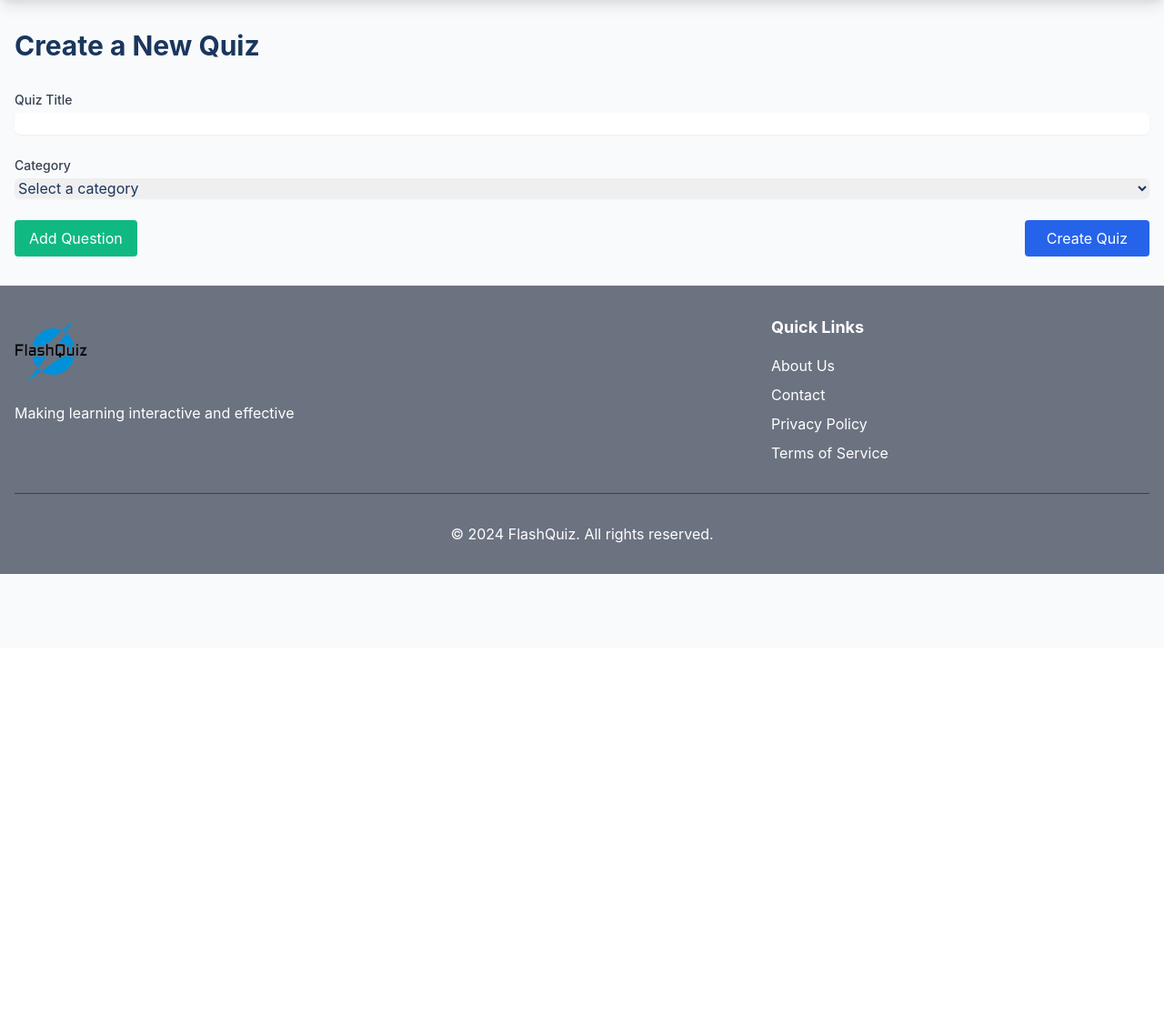
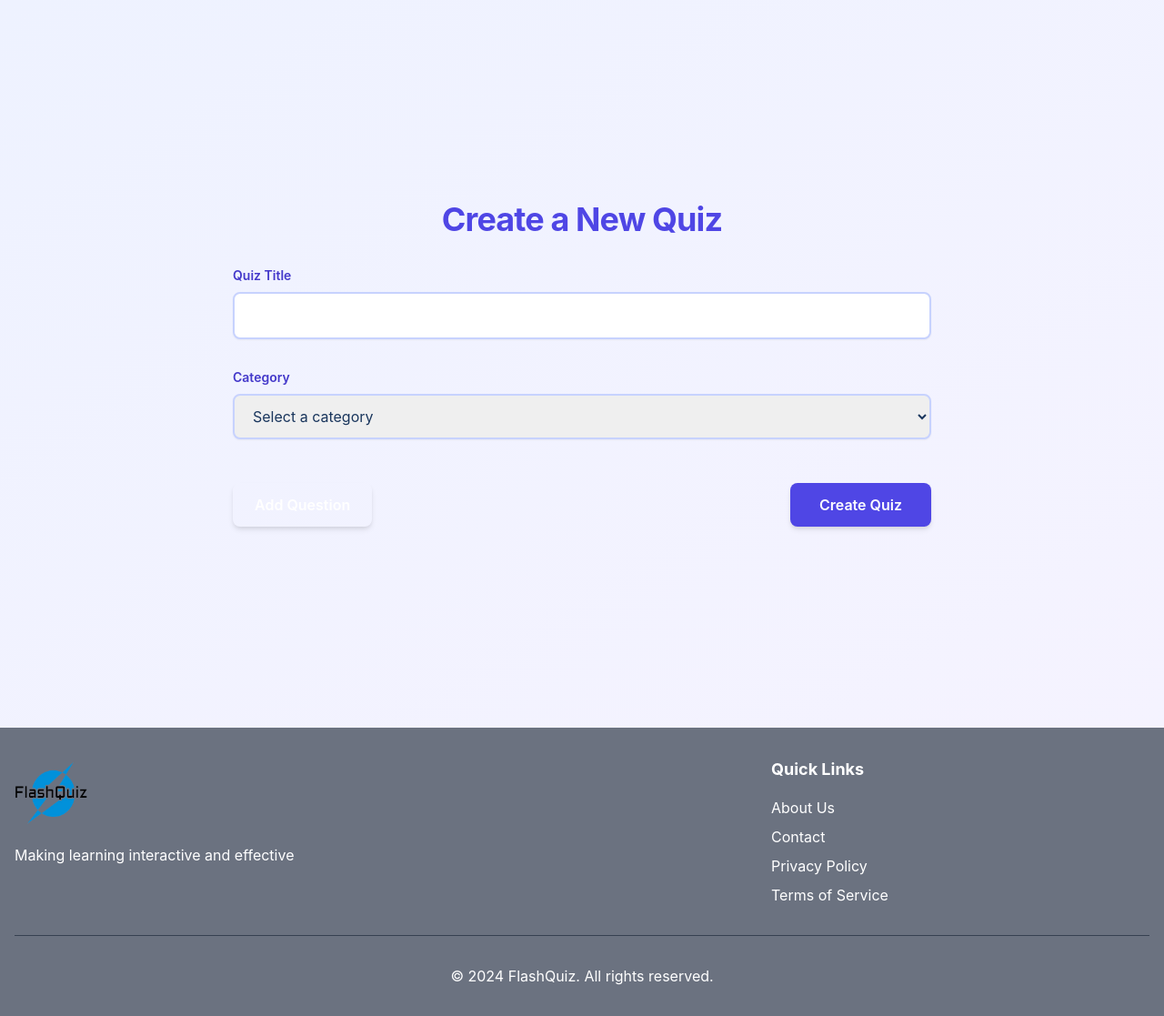
Before and after one commit to Omar-Elsendiony/FlashQuiz, a Flask app: page /create-quiz in a window 1280 px wide. Shown: the part 88-1205 px from the top of the page at 91% size. Before the commit the page ends 719 px from the top, so only its background shows below. Run offline with Flask 3, Linux system fonts and the light colour scheme; tables that the repository leaves empty hold one stand-in row (values such as "Sample post").

Commit message:
Creating Quiz

```diff
--- a/app.py
+++ b/app.py
@@ -45,6 +45,16 @@
 # cors = CORS(app, resources={r"/*": {"origins": "0.0.0.0"}})
 cors = CORS(app)
 
+# Initialize Flask Login
+login_manager = LoginManager()
+login_manager.init_app(app)
+login_manager.login_view = 'login'
+
+
+@login_manager.user_loader
+def load_user(user_id):
+    """Load user by ID."""
+    return User.query.get(int(user_id))
 
 
 @app.teardown_appcontext
@@ -128,10 +138,13 @@
     return render_template('create_quiz.html', categories=categories)
 
 
+
+
+
 if __name__ == "__main__":
     """ Main Function """
-    host = environ.get('MATHS_API_HOST')
-    port = environ.get('MATHS_API_PORT')
+    host = environ.get('FLASH_QUIZ_API_HOST')
+    port = environ.get('FLASH_QUIZ_API_PORT')
     # login_manager = LoginManager()
     # login_manager.login_view = 'auth.login'
     # login_manager.init_app(app)
--- a/templates/base.html
+++ b/templates/base.html
@@ -93,6 +93,7 @@
             display: block;
         }
     </style>
+    {% block head %}{% endblock %}
 
 </head>
 <body class="bg-gray-50">
--- a/templates/create_quiz.html
+++ b/templates/create_quiz.html
@@ -1,28 +1,48 @@
 {% extends "base.html" %}
+
+{% block head %}
+{% endblock %}
+
 {% block content %}
 
-<main class="max-w-7xl mx-auto px-4 py-8">
-    <h1 class="text-3xl font-bold mb-8">Create a New Quiz</h1>
-    <form id="quiz-form" method="POST" class="space-y-6">
-        <div>
-            <label for="quiz-title" class="block text-sm font-medium text-gray-700">Quiz Title</label>
-            <input type="text" id="quiz-title" name="quiz-title" required class="mt-1 block w-full rounded-md border-gray-300 shadow-sm focus:border-blue-500 focus:ring-blue-500">
+<main class="max-w-7xl mx-auto px-4 py-8 flex flex-col justify-center items-center min-h-screen bg-gradient-to-br from-indigo-50 to-purple-50">
+    <h1 class="text-4xl font-bold mb-8 text-indigo-600 tracking-tight">Create a New Quiz</h1>
+    <form id="quiz-form" method="POST" class="space-y-8 w-full max-w-3xl">
+        <div class="transition-all duration-200 hover:transform hover:scale-[1.02]">
+            <label for="quiz-title" class="block text-sm font-semibold text-indigo-700 mb-2">Quiz Title</label>
+            <input type="text" id="quiz-title" name="quiz-title" required
+                class="mt-1 block w-full rounded-lg border-2 border-indigo-200 shadow-sm
+                focus:border-indigo-500 focus:ring-2 focus:ring-indigo-400 focus:ring-opacity-50
+                px-4 py-3 transition-all duration-200">
         </div>
-        <div>
-            <label for="quiz-category" class="block text-sm font-medium text-gray-700">Category</label>
-            <select id="quiz-category" name="quiz-category" required class="mt-1 block w-full rounded-md border-gray-300 shadow-sm focus:border-blue-500 focus:ring-blue-500">
+        <div class="transition-all duration-200 hover:transform hover:scale-[1.02]">
+            <label for="quiz-category" class="block text-sm font-semibold text-indigo-700 mb-2">Category</label>
+            <select id="quiz-category" name="quiz-category" required
+                class="mt-1 block w-full rounded-lg border-2 border-indigo-200 shadow-sm
+                focus:border-indigo-500 focus:ring-2 focus:ring-indigo-400 focus:ring-opacity-50
+                px-4 py-3 transition-all duration-200">
                 <option value="">Select a category</option>
                 {% for category in categories %}
                 <option value="{{ category.id }}">{{ category.name }}</option>
                 {% endfor %}
             </select>
         </div>
-        <div id="questions-container" class="space-y-4">
+        <div id="questions-container" class="space-y-6">
             <!-- Questions will be added here dynamically -->
         </div>
-        <div class="flex justify-between">
-            <button type="button" onclick="addQuestion()" class="bg-green-500 text-white px-4 py-2 rounded hover:bg-green-600">Add Question</button>
-            <button type="submit" class="bg-blue-600 text-white px-6 py-2 rounded hover:bg-blue-700">Create Quiz</button>
+        <div class="flex justify-between pt-4">
+            <button type="button" onclick="addQuestion()"
+                class="bg-emerald-500 text-white px-6 py-3 rounded-lg font-semibold
+                hover:bg-emerald-600 transform hover:scale-105 transition-all duration-200
+                shadow-md hover:shadow-lg">
+                Add Question
+            </button>
+            <button type="submit"
+                class="bg-indigo-600 text-white px-8 py-3 rounded-lg font-semibold
+                hover:bg-indigo-700 transform hover:scale-105 transition-all duration-200
+                shadow-md hover:shadow-lg">
+                Create Quiz
+            </button>
         </div>
     </form>
 </main>
@@ -34,32 +54,53 @@
         questionCount++;
         const container = document.getElementById('questions-container');
         const questionDiv = document.createElement('div');
-        questionDiv.className = 'p-4 border rounded';
+        questionDiv.className = 'p-6 border-2 border-indigo-200 rounded-lg shadow-md hover:shadow-lg transition-all duration-200 bg-white';
         questionDiv.innerHTML = `
             <div class="mb-4">
-                <label class="block text-sm font-medium text-gray-700">Question Type</label>
-                <select name="question-type-${questionCount}" onchange="updateQuestionOptions(this)" class="mt-1 block w-full rounded-md border-gray-300 shadow-sm focus:border-blue-500 focus:ring-blue-500">
+                <label class="block text-sm font-semibold text-indigo-700 mb-2">Question Type</label>
+                <select name="question-type-${questionCount}" onchange="updateQuestionOptions(this)"
+                    class="mt-1 block w-full rounded-lg border-2 border-indigo-200 shadow-sm
+                    focus:border-indigo-500 focus:ring-2 focus:ring-indigo-400 focus:ring-opacity-50
+                    px-4 py-3 transition-all duration-200">
                     <option value="mcq">Multiple Choice</option>
                     <option value="true-false">True/False</option>
                 </select>
             </div>
             <div class="mb-4">
-                <label class="block text-sm font-medium text-gray-700">Question</label>
-                <input type="text" name="question-${questionCount}" required class="mt-1 block w-full rounded-md border-gray-300 shadow-sm focus:border-blue-500 focus:ring-blue-500">
+                <label class="block text-sm font-semibold text-indigo-700 mb-2">Question</label>
+                <input type="text" name="question-${questionCount}" required
+                    class="mt-1 block w-full rounded-lg border-2 border-indigo-200 shadow-sm
+                    focus:border-indigo-500 focus:ring-2 focus:ring-indigo-400 focus:ring-opacity-50
+                    px-4 py-3 transition-all duration-200">
             </div>
             <div class="options-container">
                 <div class="mb-4">
-                    <label class="block text-sm font-medium text-gray-700">Options</label>
-                    <div class="space-y-2">
-                        <input type="text" name="option-${questionCount}-1" placeholder="Option 1" required class="mt-1 block w-full rounded-md border-gray-300 shadow-sm focus:border-blue-500 focus:ring-blue-500">
-                        <input type="text" name="option-${questionCount}-2" placeholder="Option 2" required class="mt-1 block w-full rounded-md border-gray-300 shadow-sm focus:border-blue-500 focus:ring-blue-500">
-                        <input type="text" name="option-${questionCount}-3" placeholder="Option 3" required class="mt-1 block w-full rounded-md border-gray-300 shadow-sm focus:border-blue-500 focus:ring-blue-500">
-                        <input type="text" name="option-${questionCount}-4" placeholder="Option 4" required class="mt-1 block w-full rounded-md border-gray-300 shadow-sm focus:border-blue-500 focus:ring-blue-500">
+                    <label class="block text-sm font-semibold text-indigo-700 mb-2">Options</label>
+                    <div class="space-y-3">
+                        <input type="text" name="option-${questionCount}-1" placeholder="Option 1" required
+                            class="mt-1 block w-full rounded-lg border-2 border-indigo-200 shadow-sm
+                            focus:border-indigo-500 focus:ring-2 focus:ring-indigo-400 focus:ring-opacity-50
+                            px-4 py-3 transition-all duration-200">
+                        <input type="text" name="option-${questionCount}-2" placeholder="Option 2" required
+                            class="mt-1 block w-full rounded-lg border-2 border-indigo-200 shadow-sm
+                            focus:border-indigo-500 focus:ring-2 focus:ring-indigo-400 focus:ring-opacity-50
+                            px-4 py-3 transition-all duration-200">
+                        <input type="text" name="option-${questionCount}-3" placeholder="Option 3" required
+                            class="mt-1 block w-full rounded-lg border-2 border-indigo-200 shadow-sm
+                            focus:border-indigo-500 focus:ring-2 focus:ring-indigo-400 focus:ring-opacity-50
+                            px-4 py-3 transition-all duration-200">
+                        <input type="text" name="option-${questionCount}-4" placeholder="Option 4" required
+                            class="mt-1 block w-full rounded-lg border-2 border-indigo-200 shadow-sm
+                            focus:border-indigo-500 focus:ring-2 focus:ring-indigo-400 focus:ring-opacity-50
+                            px-4 py-3 transition-all duration-200">
                     </div>
                 </div>
                 <div class="mb-4">
-                    <label class="block text-sm font-medium text-gray-700">Correct Answer</label>
-                    <select name="correct-answer-${questionCount}" required class="mt-1 block w-full rounded-md border-gray-300 shadow-sm focus:border-blue-500 focus:ring-blue-500">
+                    <label class="block text-sm font-semibold text-indigo-700 mb-2">Correct Answer</label>
+                    <select name="correct-answer-${questionCount}" required
+                        class="mt-1 block w-full rounded-lg border-2 border-indigo-200 shadow-sm
+                        focus:border-indigo-500 focus:ring-2 focus:ring-indigo-400 focus:ring-opacity-50
+                        px-4 py-3 transition-all duration-200">
                         <option value="1">Option 1</option>
                         <option value="2">Option 2</option>
                         <option value="3">Option 3</option>
@@ -67,21 +108,31 @@
                     </select>
                 </div>
             </div>
-            <button type="button" onclick="this.parentElement.remove()" class="text-red-600 hover:text-red-800">Remove Question</button>
+            <button type="button" onclick="this.parentElement.remove()"
+                class="text-red-600 hover:text-red-800 font-semibold flex items-center gap-2 px-4 py-2 rounded-lg
+                hover:bg-red-50 transition-all duration-200">
+                <svg xmlns="http://www.w3.org/2000/svg" class="h-5 w-5" viewBox="0 0 20 20" fill="currentColor">
+                    <path fill-rule="evenodd" d="M9 2a1 1 0 00-.894.553L7.382 4H4a1 1 0 000 2v10a2 2 0 002 2h8a2 2 0 002-2V6a1 1 0 100-2h-3.382l-.724-1.447A1 1 0 0011 2H9zM7 8a1 1 0 012 0v6a1 1 0 11-2 0V8zm5-1a1 1 0 00-1 1v6a1 1 0 102 0V8a1 1 0 00-1-1z" clip-rule="evenodd" />
+                </svg>
+                Remove Question
+            </button>
         `;
         container.appendChild(questionDiv);
     }
 
     function updateQuestionOptions(select) {
-        const questionDiv = select.closest('.p-4');
+        const questionDiv = select.closest('.p-6');
         const optionsContainer = questionDiv.querySelector('.options-container');
         const questionNumber = select.name.split('-')[2];
 
         if (select.value === 'true-false') {
             optionsContainer.innerHTML = `
                 <div class="mb-4">
-                    <label class="block text-sm font-medium text-gray-700">Correct Answer</label>
-                    <select name="correct-answer-${questionNumber}" required class="mt-1 block w-full rounded-md border-gray-300 shadow-sm focus:border-blue-500 focus:ring-blue-500">
+                    <label class="block text-sm font-semibold text-indigo-700 mb-2">Correct Answer</label>
+                    <select name="correct-answer-${questionNumber}" required
+                        class="mt-1 block w-full rounded-lg border-2 border-indigo-200 shadow-sm
+                        focus:border-indigo-500 focus:ring-2 focus:ring-indigo-400 focus:ring-opacity-50
+                        px-4 py-3 transition-all duration-200">
                         <option value="true">True</option>
                         <option value="false">False</option>
                     </select>
@@ -90,17 +141,32 @@
         } else {
             optionsContainer.innerHTML = `
                 <div class="mb-4">
-                    <label class="block text-sm font-medium text-gray-700">Options</label>
-                    <div class="space-y-2">
-                        <input type="text" name="option-${questionNumber}-1" placeholder="Option 1" required class="mt-1 block w-full rounded-md border-gray-300 shadow-sm focus:border-blue-500 focus:ring-blue-500">
-                        <input type="text" name="option-${questionNumber}-2" placeholder="Option 2" required class="mt-1 block w-full rounded-md border-gray-300 shadow-sm focus:border-blue-500 focus:ring-blue-500">
-                        <input type="text" name="option-${questionNumber}-3" placeholder="Option 3" required class="mt-1 block w-full rounded-md border-gray-300 shadow-sm focus:border-blue-500 focus:ring-blue-500">
-                        <input type="text" name="option-${questionNumber}-4" placeholder="Option 4" required class="mt-1 block w-full rounded-md border-gray-300 shadow-sm focus:border-blue-500 focus:ring-blue-500">
+                    <label class="block text-sm font-semibold text-indigo-700 mb-2">Options</label>
+                    <div class="space-y-3">
+                        <input type="text" name="option-${questionNumber}-1" placeholder="Option 1" required
+                            class="mt-1 block w-full rounded-lg border-2 border-indigo-200 shadow-sm
+                            focus:border-indigo-500 focus:ring-2 focus:ring-indigo-400 focus:ring-opacity-50
+                            px-4 py-3 transition-all duration-200">
+                        <input type="text" name="option-${questionNumber}-2" placeholder="Option 2" required
+                            class="mt-1 block w-full rounded-lg border-2 border-indigo-200 shadow-sm
+                            focus:border-indigo-500 focus:ring-2 focus:ring-indigo-400 focus:ring-opacity-50
+                            px-4 py-3 transition-all duration-200">
+                        <input type="text" name="option-${questionNumber}-3" placeholder="Option 3" required
+                            class="mt-1 block w-full rounded-lg border-2 border-indigo-200 shadow-sm
+                            focus:border-indigo-500 focus:ring-2 focus:ring-indigo-400 focus:ring-opacity-50
+                            px-4 py-3 transition-all duration-200">
+                        <input type="text" name="option-${questionNumber}-4" placeholder="Option 4" required
+                            class="mt-1 block w-full rounded-lg border-2 border-indigo-200 shadow-sm
+                            focus:border-indigo-500 focus:ring-2 focus:ring-indigo-400 focus:ring-opacity-50
+                            px-4 py-3 transition-all duration-200">
                     </div>
                 </div>
                 <div class="mb-4">
-                    <label class="block text-sm font-medium text-gray-700">Correct Answer</label>
-                    <select name="correct-answer-${questionNumber}" required class="mt-1 block w-full rounded-md border-gray-300 shadow-sm focus:border-blue-500 focus:ring-blue-500">
+                    <label class="block text-sm font-semibold text-indigo-700 mb-2">Correct Answer</label>
+                    <select name="correct-answer-${questionNumber}" required
+                        class="mt-1 block w-full rounded-lg border-2 border-indigo-200 shadow-sm
+                        focus:border-indigo-500 focus:ring-2 focus:ring-indigo-400 focus:ring-opacity-50
+                        px-4 py-3 transition-all duration-200">
                         <option value="1">Option 1</option>
                         <option value="2">Option 2</option>
                         <option value="3">Option 3</option>
```
